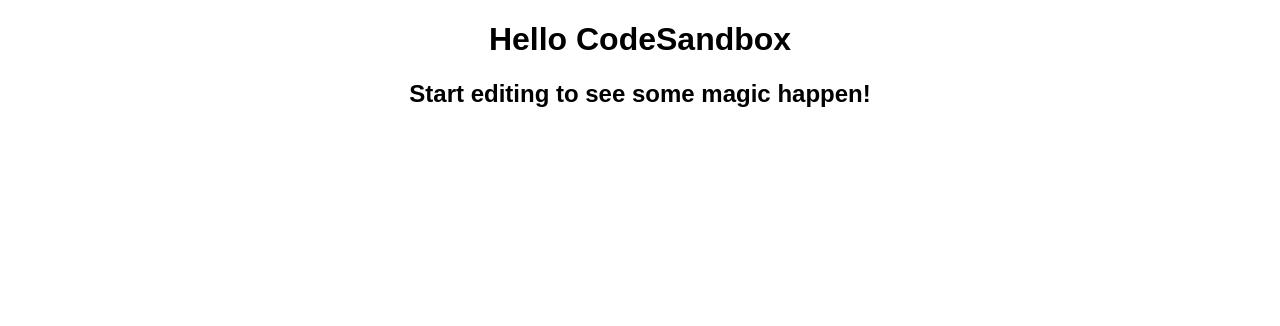
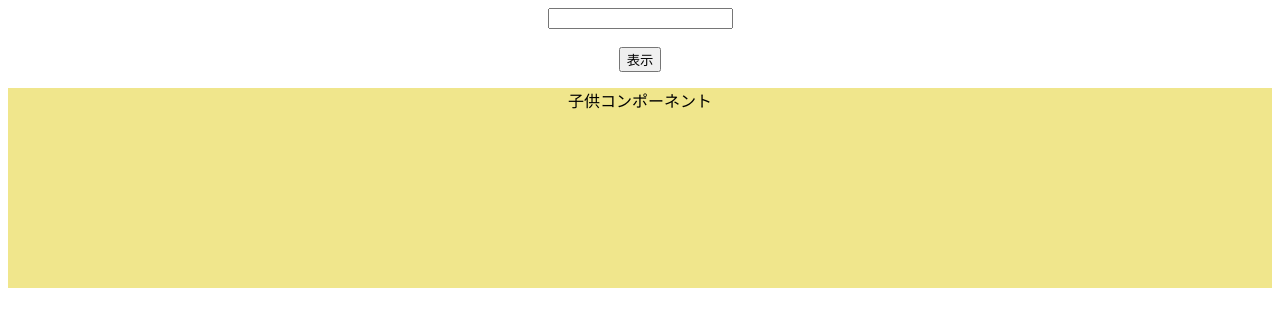
Before and after one commit to totommokka/udemy_react2_02, a React (Create React App) app: page / in a window 1280 px wide. Shown: the top 326 px of the page. Built offline with nearby package versions, Linux system fonts and the light colour scheme.

Commit message:
レンダリングの準備 ・テキストボックスの内容を連携。 ・表示/非表示のボタン

```diff
--- a/src/App.js
+++ b/src/App.js
@@ -1,10 +1,31 @@
+import { useState } from "react";
+import { ChildArea } from "./ChildArea";
 import "./styles.css";
 
 export default function App() {
+  // カウントアップ用
+  const [count, setCount] = useState(0);
+  const onClickCountUp = () => {
+    setCount(count + 1);
+  };
+
+  // テキスト文字を表示/非表示
+  const [text, setText] = useState("");
+  const [open, setOpen] = useState(true);
+  const onChangeText = (e) => {
+    setText(e.target.value);
+  };
+  const onClickOpen = () => {
+    setOpen(!open);
+  };
+
   return (
     <div className="App">
-      <h1>Hello CodeSandbox</h1>
-      <h2>Start editing to see some magic happen!</h2>
+      <input onChange={onChangeText} />
+      <br />
+      <br />
+      <button onClick={onClickOpen}>表示</button>
+      <ChildArea open={open} text={text} />
     </div>
   );
 }
--- /dev/null
+++ b/src/ChildArea.jsx
@@ -0,0 +1,21 @@
+// エリアのスタイル定義
+const style = {
+  width: "100%",
+  height: "200px",
+  backgroundColor: "khaki"
+};
+
+export const ChildArea = (props) => {
+  const { open, text } = props;
+
+  return (
+    <>
+      {open ? (
+        <div style={style}>
+          <p>子供コンポーネント</p>
+          <p>{text}</p>
+        </div>
+      ) : null}
+    </>
+  );
+};
```
